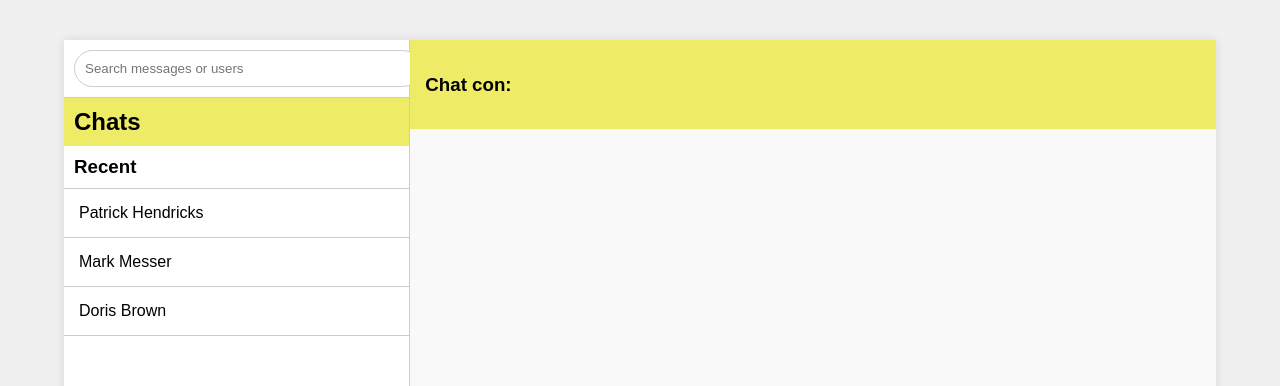
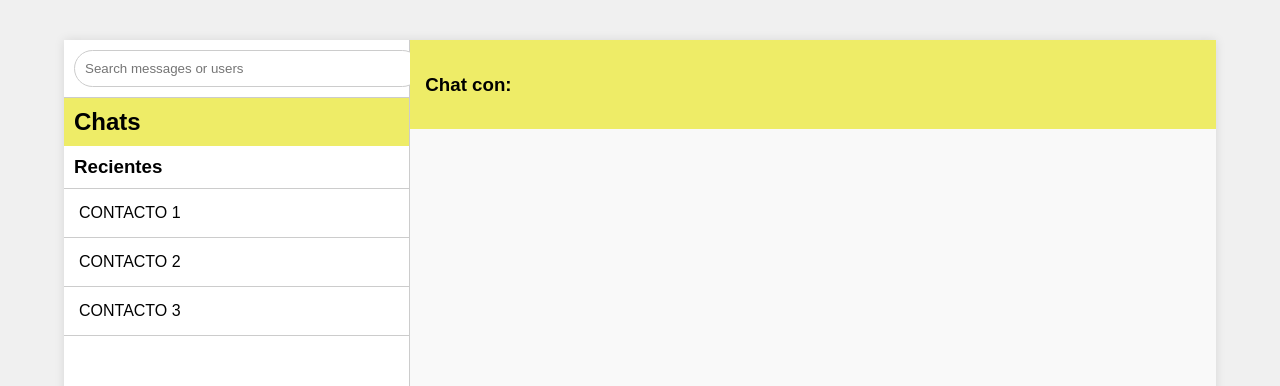
Before and after one commit to LexiMate/LexiMate, a plain HTML site: page FRONTEND/Componentes/chat.html in a window 1280 px wide. Shown: the top 386 px of the page. Drawn offline with Linux system fonts and the light colour scheme.

Commit message:
ARREGLOS EN EL CHAT

```diff
--- a/FRONTEND/Componentes/chat.html
+++ b/FRONTEND/Componentes/chat.html
@@ -15,11 +15,11 @@
             <div class="contacts">
                 <h2>Chats</h2>
                 <div class="recent">
-                    <h3>Recent</h3>
+                    <h3>Recientes</h3>
                     <ul id="contacts">
-                        <li onclick="openChat('Patrick Hendricks')">Patrick Hendricks</li>
-                        <li onclick="openChat('Mark Messer')">Mark Messer</li>
-                        <li onclick="openChat('Doris Brown')">Doris Brown</li>
+                        <li onclick="openChat('CONTACTO 1')">CONTACTO 1</li>
+                        <li onclick="openChat('CONTACTO 2')">CONTACTO 2</li>
+                        <li onclick="openChat('CONTACTO 3')">CONTACTO 3</li>
                         <!-- Agregar más contactos según sea necesario -->
                     </ul>
                 </div>
```
